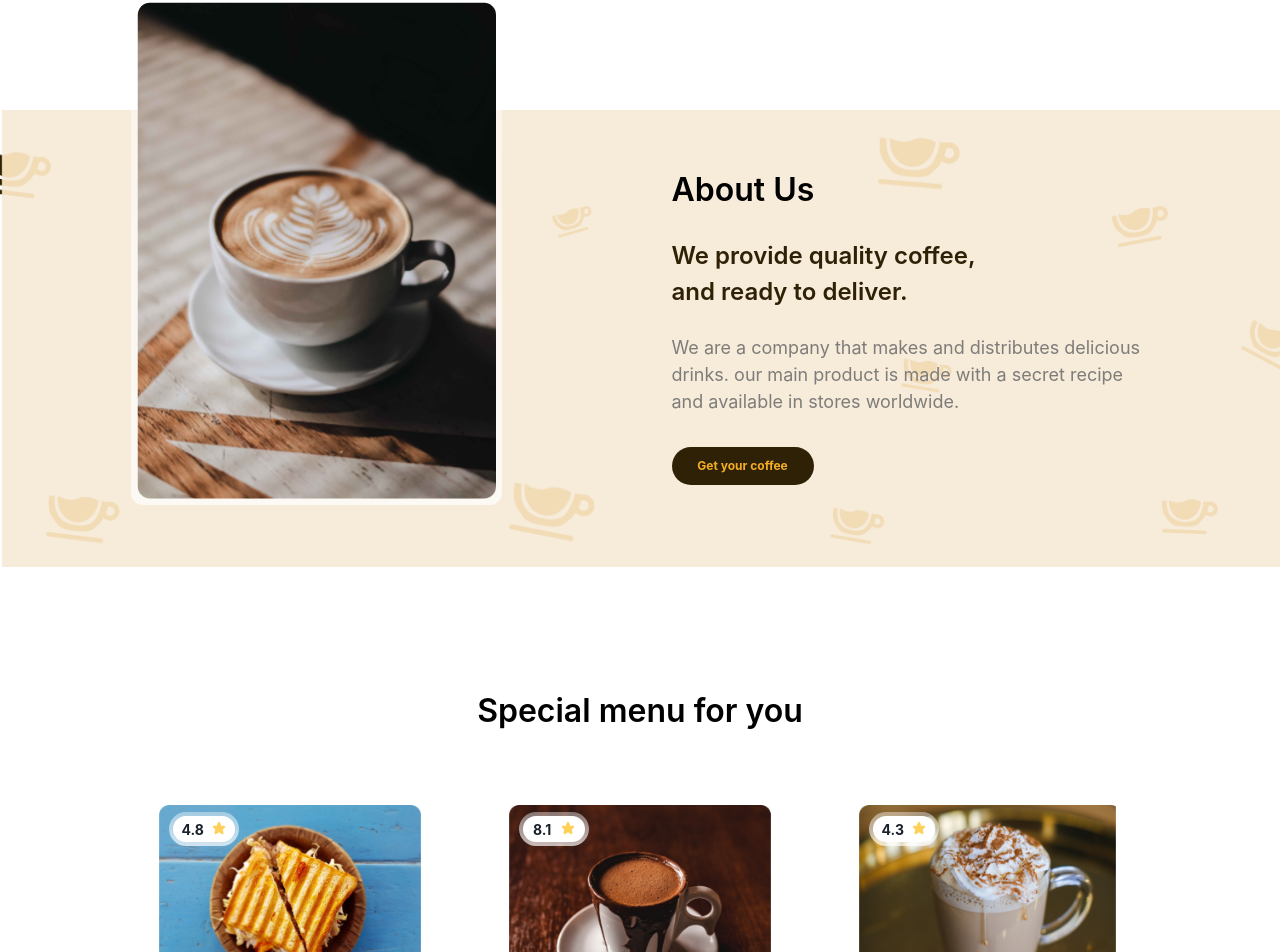
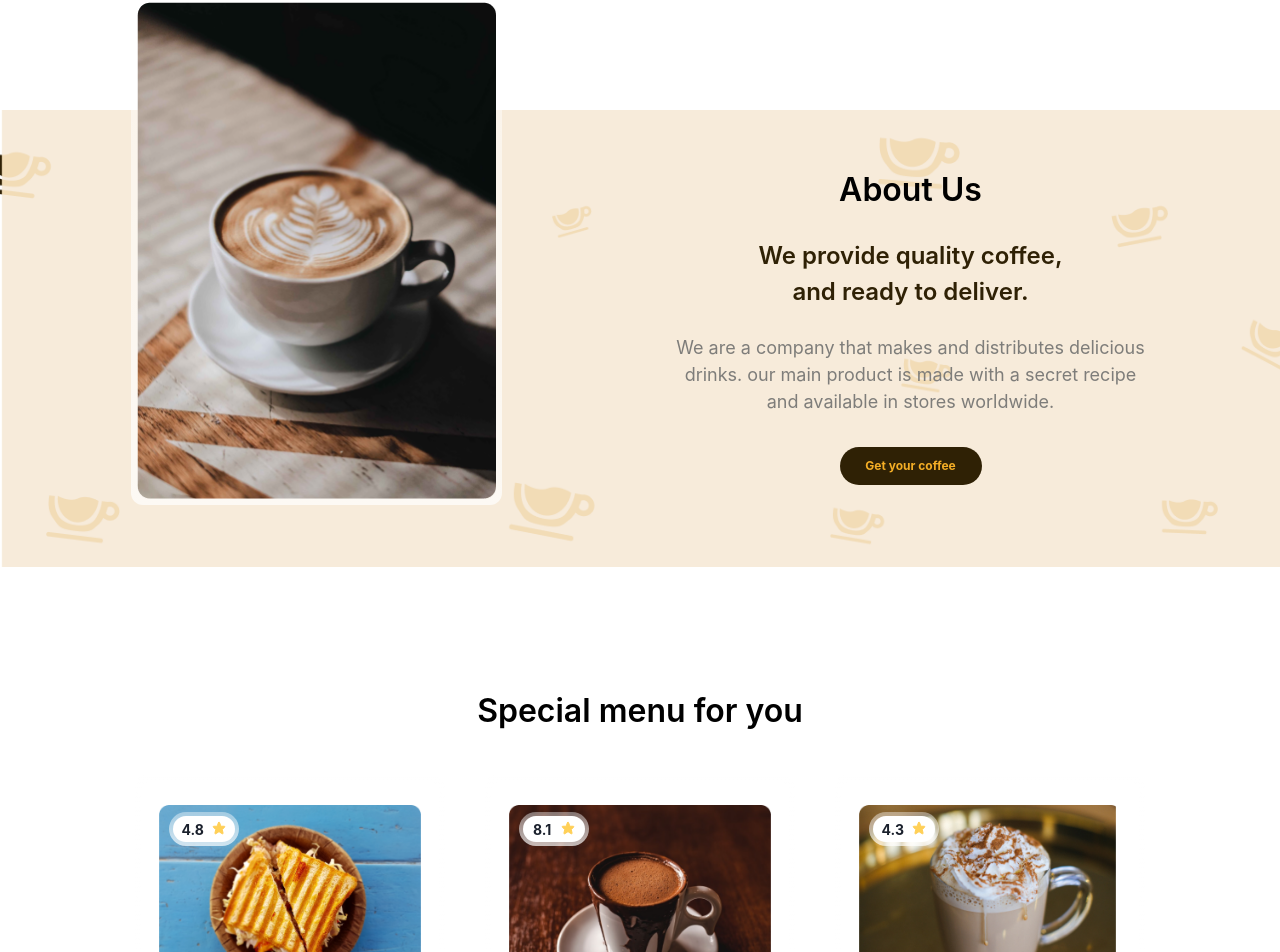
Before and after one commit to AlexandreOSouza/coffee-shop, a Next.js app: page / in a window 1280 px wide. Shown: the part 1865-2817 px from the top of the page. Built offline with nearby package versions, Linux system fonts and the light colour scheme.

Commit message:
chore: fix about us

```diff
--- a/components/sections/aboutUs/index.jsx
+++ b/components/sections/aboutUs/index.jsx
@@ -24,6 +24,7 @@ const AboutUsSection = () => {
                 background={'linear-gradient(180deg, rgba(255, 255, 255, 0.4) 0%, rgba(255, 255, 255, 0.7) 100%)'}
                 padding={'6px'}
                 borderRadius={'12px'}
+                display={{base: 'none', md: 'flex'}}
             >
                 <Image src={'/static/images/aboutUs/coffee.png'} width={'359px'} height={'497px'} />
             </Flex>
@@ -31,21 +32,22 @@ const AboutUsSection = () => {
                 flexDirection={'column'}
                 mb={'20px'}
                 mt={'84px'}
+                alignItems={{base: 'center', md: ''}}
             >
                 <TitleText>
                     About Us
                 </TitleText>
                 <Box maxW={'348px'} mt={'24px'}>
-                    <DescText>
+                    <DescText textAlign={{base: 'center', md: ''}}>
                         We provide quality coffee, and ready to deliver.
                     </DescText>
                 </Box>
-                <Box maxW={'478px'} mt={'24px'}>
-                    <SubtileText>
-                    We are a company that makes and distributes delicious drinks. our main product is made with a secret recipe and available in stores worldwide.
+                <Flex maxW={'478px'} mt={'24px'} flexDir={'column'} alignItems={{base: 'center', md: ''}}>
+                    <SubtileText textAlign={{base: 'center', md: ''}}>
+                        We are a company that makes and distributes delicious drinks. our main product is made with a secret recipe and available in stores worldwide.
                     </SubtileText>
                     <GetCoffeeButton mt={'32px'}/>
-                </Box>
+                </Flex>
             </Flex>
         </Flex>
     )
--- a/components/texts/description/index.jsx
+++ b/components/texts/description/index.jsx
@@ -1,12 +1,13 @@
 import { Text } from "@chakra-ui/react"
 
-const DescText = ({ children }) => {
+const DescText = ({ children, ...props }) => {
     return (
         <Text
             fontSize={'24px'}
             fontWeight={'600'}
             lineHeight={'36px'}
             color={'secondary'}
+            {...props}
         >
             {children}
         </Text>
```
